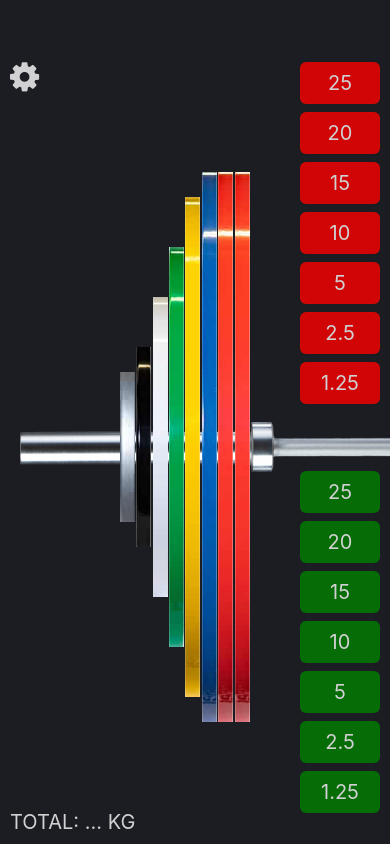
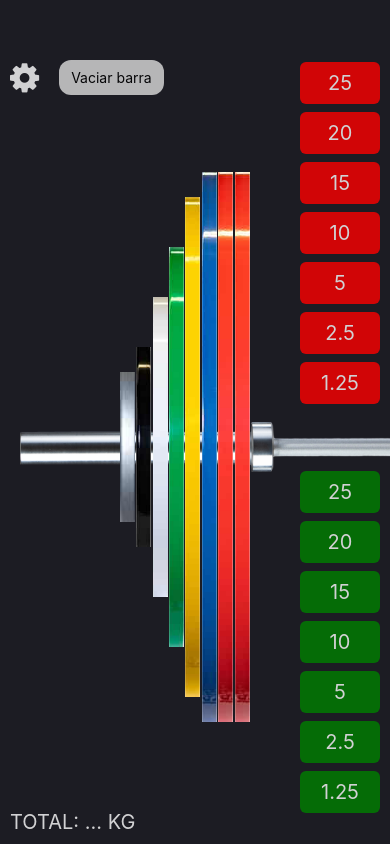
Before and after one commit to martgvr/barbell_calculator, a React Native app: screen / in a window 390 px wide. Built offline with nearby package versions, Linux system fonts and the light colour scheme.

Commit message:
clear bar button

```diff
--- a/src/components/MenuContainer.jsx
+++ b/src/components/MenuContainer.jsx
@@ -9,11 +9,21 @@ const MenuContainer = () => {
 		console.log('Peso: ', weight);
 	}
 
+	const clearBarHandler = () => {
+		console.log('Vaciar barra');
+	}
+
 	return (
 		<View style={styles.container}>
 			<View style={styles.leftSide}>
 				<View style={styles.leftSideTop}>
-					<FontAwesome name="gear" size={34} color="white" />
+					<View style={styles.leftSideTopContainer}>
+						<FontAwesome name="gear" size={34} color="white" />
+
+						<TouchableOpacity style={styles.clearBarButton} onPress={clearBarHandler}>
+							<Text>Vaciar barra</Text>
+						</TouchableOpacity>
+					</View>
 				</View>
 				<View style={styles.leftSideBottom}>
 					<Text style={styles.totalText}>Total: ... Kg</Text>
@@ -54,7 +64,12 @@ const styles = StyleSheet.create({
 		display: "flex",
 		flexDirection: "row",
 	},
-
+	leftSideTopContainer: {
+		flexDirection: 'row',
+		height: 35,
+		alignItems: 'center',
+		gap: 20
+	},
     weightButtonText: {
         color: 'white',
         fontSize: 20
@@ -69,13 +84,21 @@ const styles = StyleSheet.create({
 	leftSideTop: {
 		flex: 1,
 		padding: 10,
+		flexDirection: 'row',
 	},
 	leftSideBottom: {
 		flex: 1,
 		padding: 10,
 		justifyContent: "flex-end",
 	},
-
+	clearBarButton: {
+		backgroundColor: '#ddd',
+		height: '100%',
+		alignItems: 'center',
+		paddingHorizontal: 12,
+		justifyContent: 'center',
+		borderRadius: 12
+	},
 	totalText: {
 		color: "white",
 		fontSize: 20,
```
